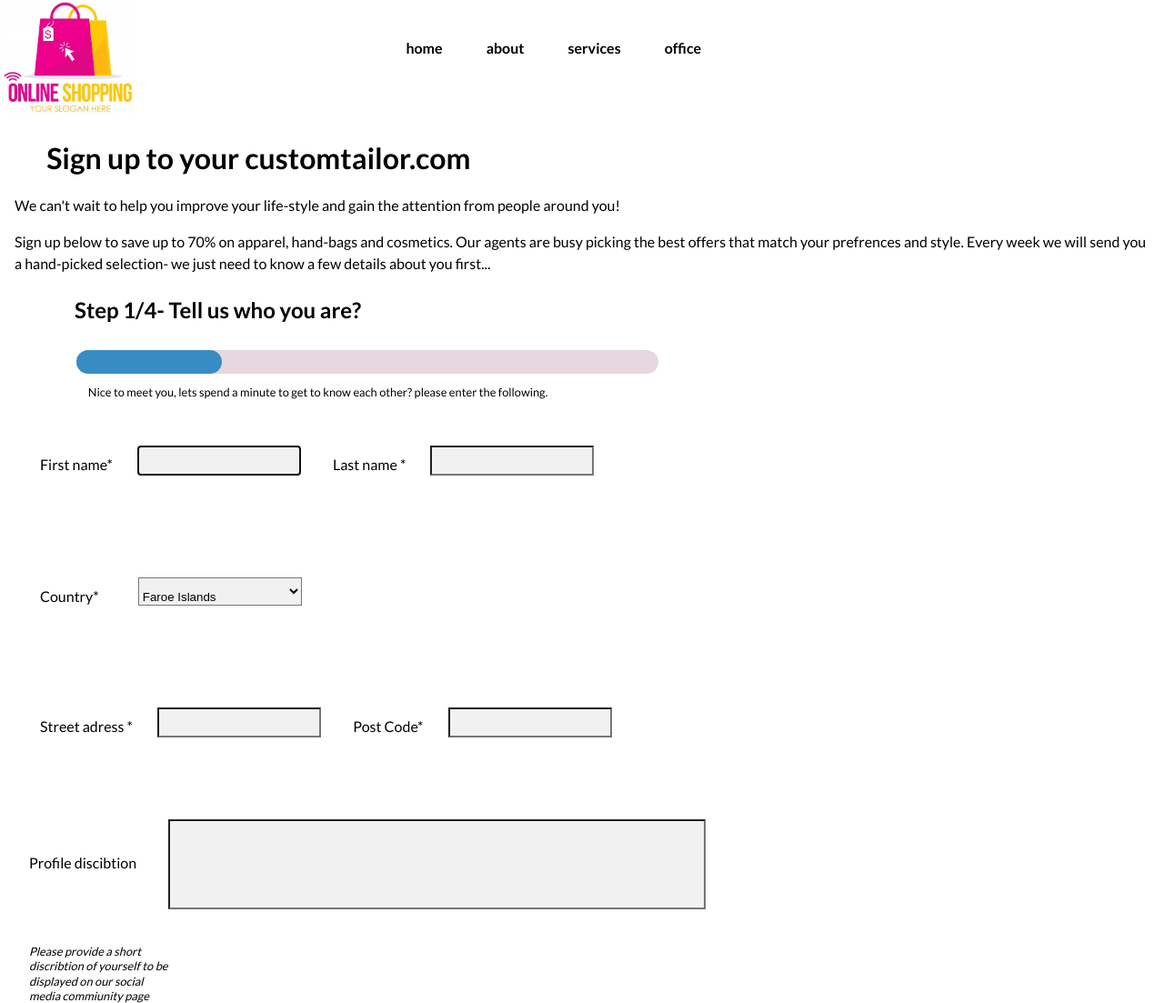
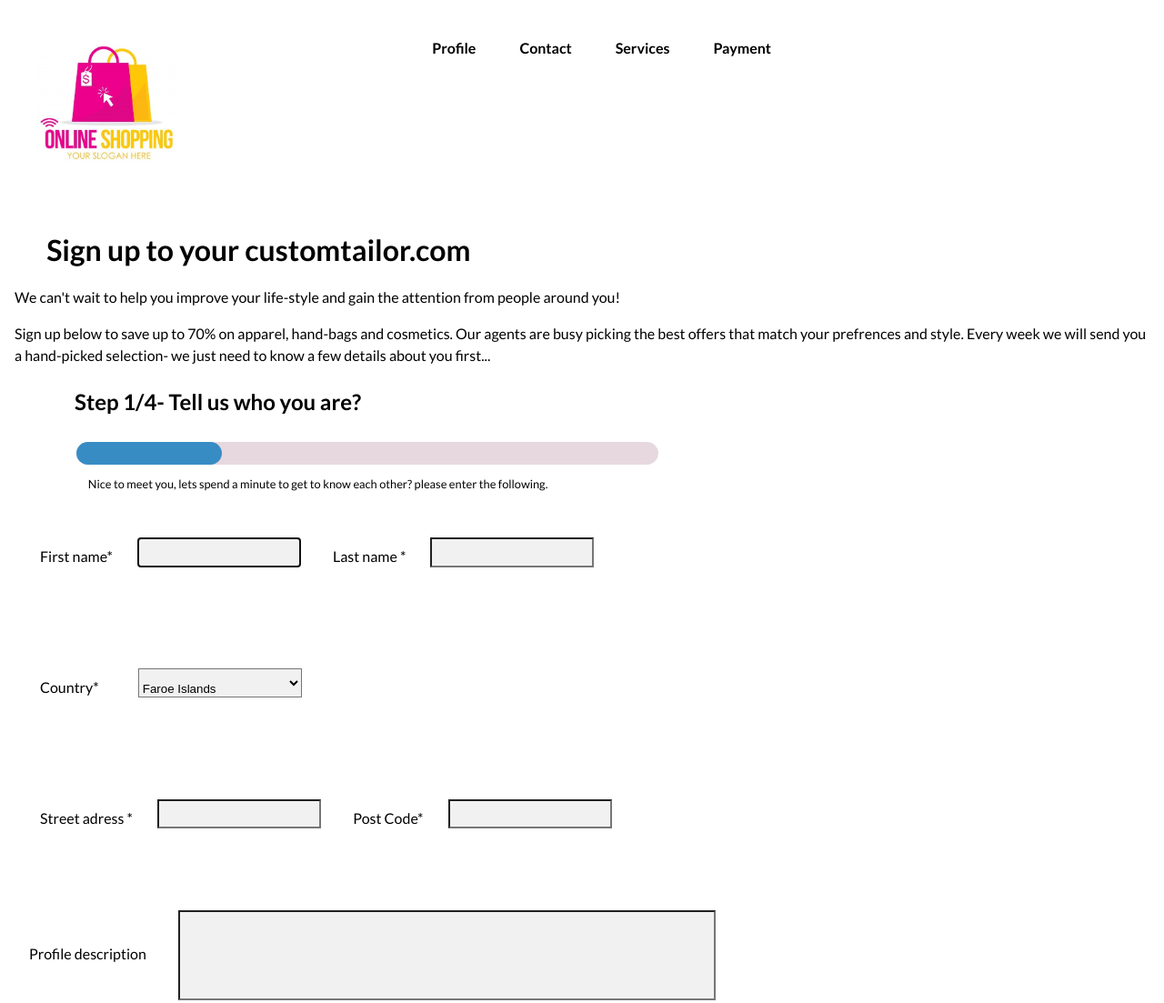
Before and after one commit to Fatemeh-Pakpour/hyf-homework, a plain HTML site: page html-css/week3/index1.html in a window 1280 px wide. Shown: the part 5-1108 px from the top of the page at 91% size. Drawn offline with Linux system fonts and the light colour scheme.

Commit message:
changed navigation bar

```diff
--- a/html-css/week3/index1.html
+++ b/html-css/week3/index1.html
@@ -15,19 +15,17 @@
 
 <body>
        <!-- Header -->
-       <header>
+      <header>
               <div class="wrapper-nav">
-                     <!--logo-->
-                     <div class="left">
-                            <img class="logo" src="image/3.jpg" alt="shopping olnline logo">
-                     </div>
+
                      <!-- navigator menu -->
                      <nav class="right">
                             <ul>
-                                   <li><a href="#">home</a></li>
-                                   <li><a href="#">about</a></li>
-                                   <li><a href="#">services</a></li>
-                                   <li><a href="#">office</a></li>
+                                   <li><a href="#"><img class="logo" src="image/3.jpg" alt="shopping olnline logo"></a></li>
+                                   <li><a href="index1.html">Profile</a></li>
+                                   <li><a href="index3.html">Contact</a></li>
+                                   <li><a href="index4.html">Services</a></li>
+                                   <li><a href="index5.html">Payment</a></li>
                             </ul>
                      </nav> <!-- navigator menue end -->
               </div>
@@ -99,7 +97,7 @@
 
                             </fieldset>
                             <div id="profile">
-                                   <label for="post-code">Profile discibtion</label>
+                                   <label for="post-code">Profile description</label>
 
                                    <input type="text" name="profil">
 
```
